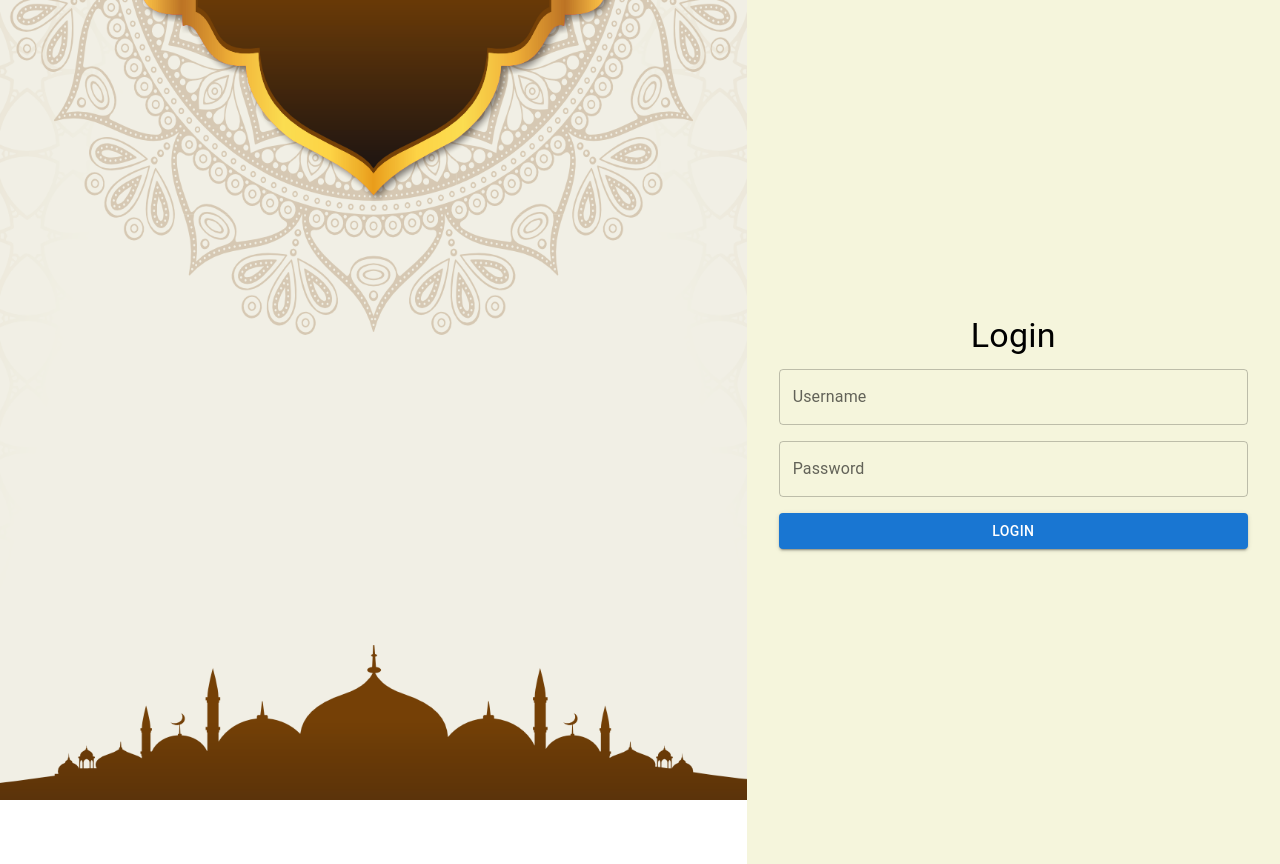
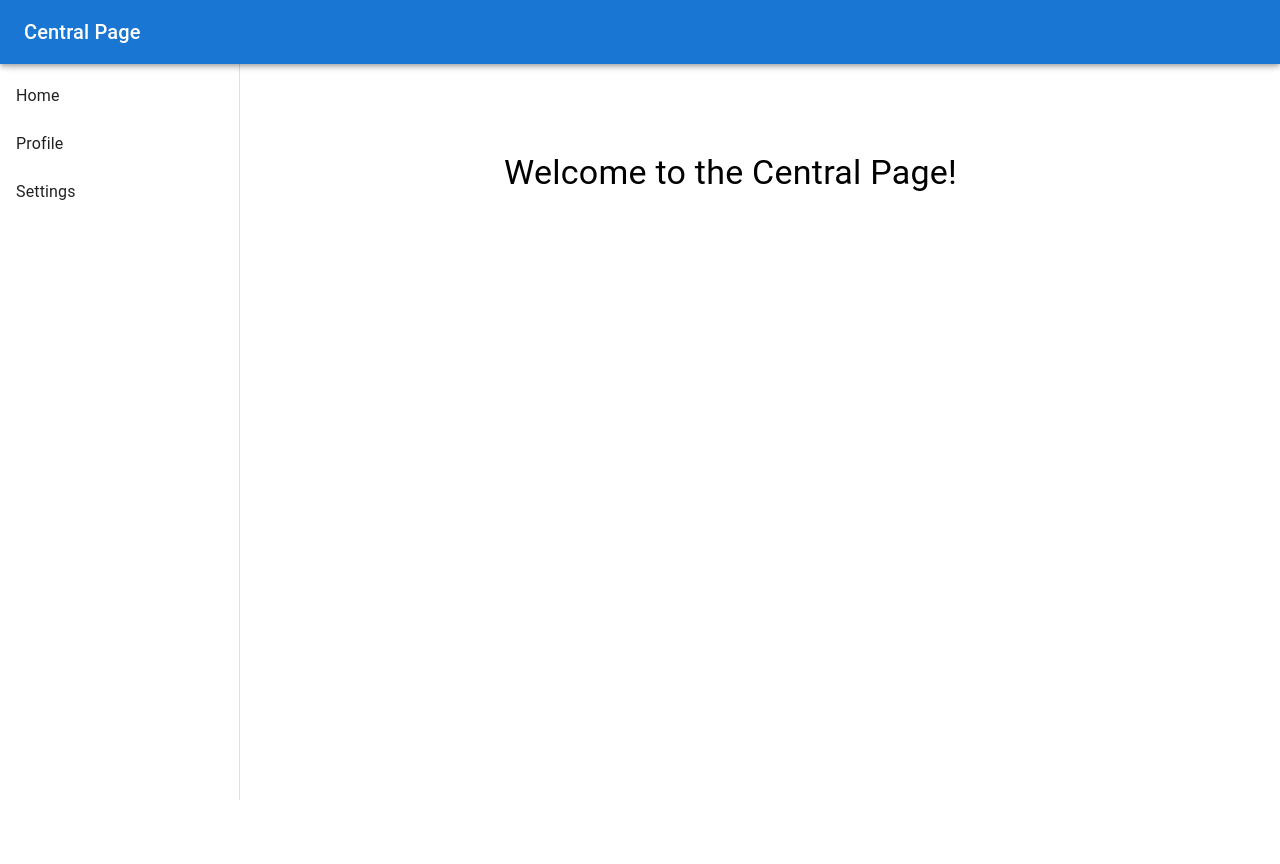
Before and after one commit to msqdmn/mosquedomain, a React (Create React App) app in the folder UI/mosquedomain/: page /central in a window 1280 px wide. After the commit the page ends 800 px from the top, so only its background shows below. Built offline with nearby package versions, Linux system fonts and the light colour scheme.

Commit message:
added first route

```diff
--- a/UI/mosquedomain/package.json
+++ b/UI/mosquedomain/package.json
@@ -11,6 +11,7 @@
     "@testing-library/user-event": "^13.5.0",
     "react": "^18.3.1",
     "react-dom": "^18.3.1",
+    "react-router-dom": "^6.26.2",
     "react-scripts": "5.0.1",
     "web-vitals": "^2.1.4"
   },
--- a/UI/mosquedomain/src/App.js
+++ b/UI/mosquedomain/src/App.js
@@ -1,75 +1,16 @@
 import { createTheme, ThemeProvider } from '@mui/material/styles';
-import { Box, Grid, Typography, TextField, Button } from '@mui/material';
-import backgroundImage from './assets/background.png';
-
-const theme = createTheme({
-  components: {
-    MuiCssBaseline: {
-      styleOverrides: {
-        body: {
-          backgroundImage: `url(${backgroundImage})`,
-          backgroundSize: 'cover',
-          backgroundPosition: 'center',
-          height: '100vh',
-        },
-      },
-    },
-  },
-});
+import { BrowserRouter as Router, Route, Routes, useNavigate } from 'react-router-dom';
+import LoginPage from './LoginPage';
+import CentralPage from './CentralPage';
 
 function App() {
   return (
-    <Grid container sx={{ height: '100vh' }}>
-      {/* Left Section (60vw) */}
-      <Grid item xs={12} md={7}>
-        <Box
-          sx={{
-            backgroundImage: `url(${backgroundImage})`,
-            backgroundSize: 'cover',
-            backgroundPosition: 'center',
-            height: '100%',
-            width: '100%',
-          }}
-        >
-
-        </Box>
-      </Grid>
-
-      {/* Right Section (Login, 40vw) */}
-      <Grid item xs={12} md={5}>
-        <Box
-          sx={{
-            backgroundColor: 'beige',
-            height: '100%',
-            display: 'flex',
-            flexDirection: 'column',
-            justifyContent: 'center',
-            alignItems: 'center',
-            p: 4,
-          }}
-        >
-          <Typography variant="h4" gutterBottom>
-            Login
-          </Typography>
-          <TextField
-            label="Username"
-            variant="outlined"
-            fullWidth
-            sx={{ mb: 2 }}
-          />
-          <TextField
-            label="Password"
-            variant="outlined"
-            type="password"
-            fullWidth
-            sx={{ mb: 2 }}
-          />
-          <Button variant="contained" color="primary" fullWidth>
-            Login
-          </Button>
-        </Box>
-      </Grid>
-    </Grid>
+    <Router>
+      <Routes>
+        <Route path="/" element={<LoginPage />} />
+        <Route path="/central" element={<CentralPage />} />
+      </Routes>
+    </Router>
   );
 }
 
--- /dev/null
+++ b/UI/mosquedomain/src/CentralPage.js
@@ -0,0 +1,56 @@
+import { Box, AppBar, Toolbar, Typography, Drawer, List, ListItem, ListItemText } from '@mui/material';
+
+const drawerWidth = 240;
+
+function CentralPage() {
+  return (
+    <Box sx={{ display: 'flex' }}>
+      {/* Navigation Bar */}
+      <AppBar position="fixed" sx={{ zIndex: (theme) => theme.zIndex.drawer + 1 }}>
+        <Toolbar>
+          <Typography variant="h6" noWrap>
+            Central Page
+          </Typography>
+        </Toolbar>
+      </AppBar>
+
+      {/* Sidebar */}
+      <Drawer
+        variant="permanent"
+        sx={{
+          width: drawerWidth,
+          flexShrink: 0,
+          [`& .MuiDrawer-paper`]: { width: drawerWidth, boxSizing: 'border-box' },
+        }}
+      >
+        <Toolbar />
+        <Box sx={{ overflow: 'auto' }}>
+          <List>
+            {['Home', 'Profile', 'Settings'].map((text, index) => (
+              <ListItem button key={text}>
+                <ListItemText primary={text} />
+              </ListItem>
+            ))}
+          </List>
+        </Box>
+      </Drawer>
+
+      {/* Main Content Area */}
+      <Box
+        component="main"
+        sx={{
+          flexGrow: 1,
+          p: 3,
+          marginLeft: `${drawerWidth}px`,
+          marginTop: '64px', // Offset for AppBar height
+        }}
+      >
+        <Toolbar />
+        <Typography variant="h4">Welcome to the Central Page!</Typography>
+        {/* Add your page content here */}
+      </Box>
+    </Box>
+  );
+}
+
+export default CentralPage;
--- /dev/null
+++ b/UI/mosquedomain/src/LoginPage.js
@@ -0,0 +1,68 @@
+import { Box, Grid, Typography, TextField, Button } from '@mui/material';
+import { useNavigate } from 'react-router-dom'; // For navigation
+import backgroundImage from './assets/background.png'; // Import the image
+
+function LoginPage() {
+  const navigate = useNavigate();
+
+  // Handle login button click
+  const handleLogin = () => {
+    navigate('/central'); // Navigate to the central page
+  };
+
+  return (
+    <Grid container sx={{ height: '100vh' }}>
+      {/* Left Section (60vw) */}
+      <Grid item xs={12} md={7}>
+        <Box
+          sx={{
+            backgroundImage: `url(${backgroundImage})`,
+            backgroundSize: 'cover',
+            backgroundPosition: 'center',
+            height: '100%',
+            width: '100%',
+          }}
+        >
+
+        </Box>
+      </Grid>
+
+      {/* Right Section (Login, 40vw) */}
+      <Grid item xs={12} md={5}>
+        <Box
+          sx={{
+            backgroundColor: 'beige',
+            height: '100%',
+            display: 'flex',
+            flexDirection: 'column',
+            justifyContent: 'center',
+            alignItems: 'center',
+            p: 4,
+          }}
+        >
+          <Typography variant="h4" gutterBottom>
+            Login
+          </Typography>
+          <TextField
+            label="Username"
+            variant="outlined"
+            fullWidth
+            sx={{ mb: 2 }}
+          />
+          <TextField
+            label="Password"
+            variant="outlined"
+            type="password"
+            fullWidth
+            sx={{ mb: 2 }}
+          />
+          <Button variant="contained" color="primary" fullWidth onClick={handleLogin}>
+            Login
+          </Button>
+        </Box>
+      </Grid>
+    </Grid>
+  );
+}
+
+export default LoginPage;
```
Also changed, not shown: 1 other file (tests, documents, lock files or other folders).
